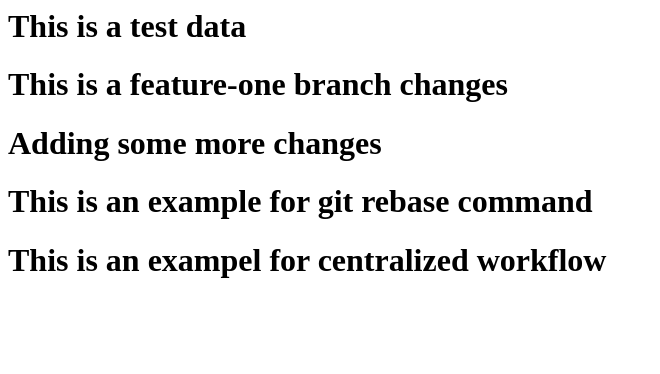
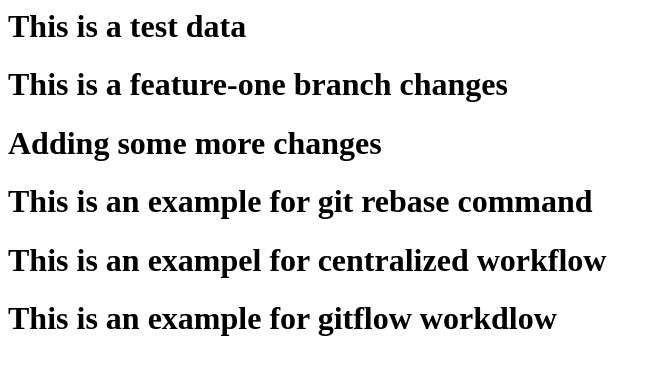
Before and after one commit to cloudtechiez999/besant-demo, a plain HTML site: page index.html in a window 1280 px wide. Shown: the whole page, without its empty margins (0-660 px from the left). Drawn offline with Linux system fonts and the light colour scheme.

Commit message:
gitflow workflow

```diff
--- a/index.html
+++ b/index.html
@@ -3,3 +3,4 @@
 <h1>Adding some more changes</h1>
 <h1>This is an example for git rebase command</h1>
 <h1>This is an exampel for centralized workflow</h1>
+<h1>This is an example for gitflow workdlow</h1>
```
